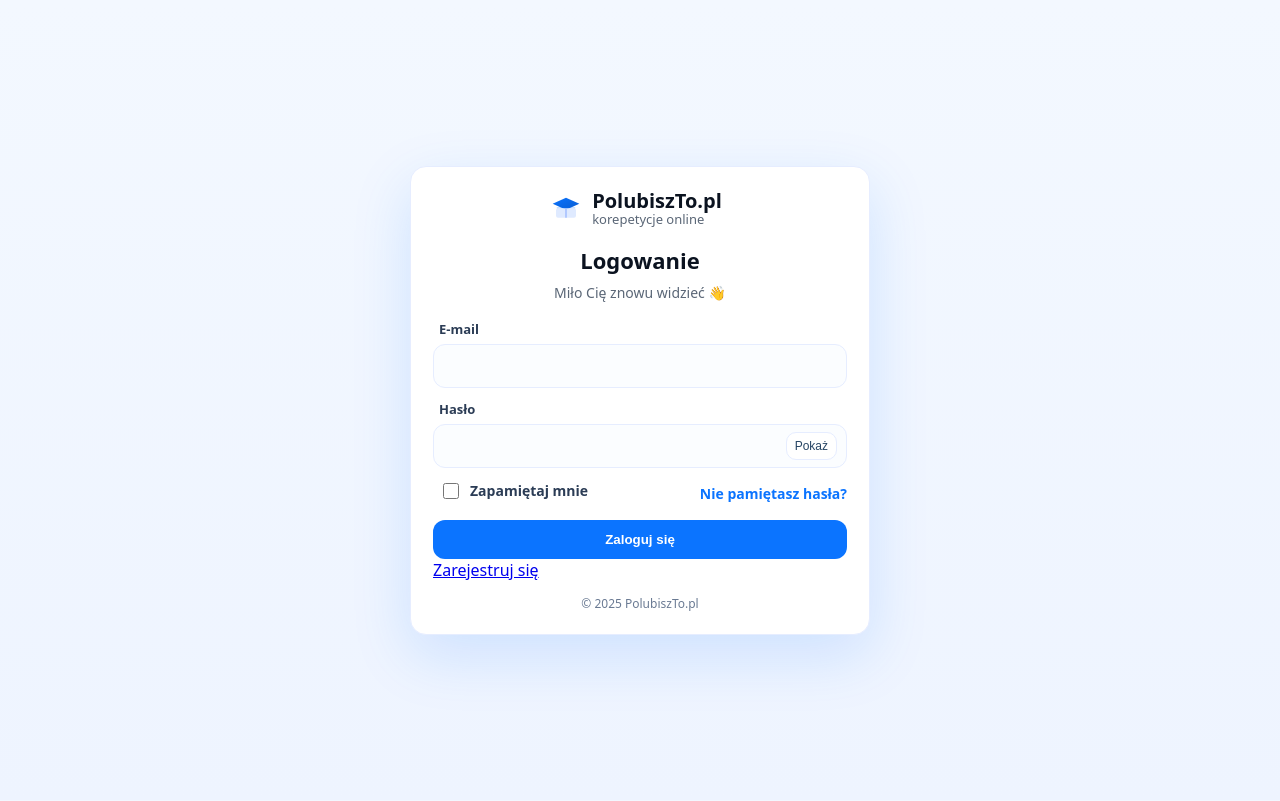
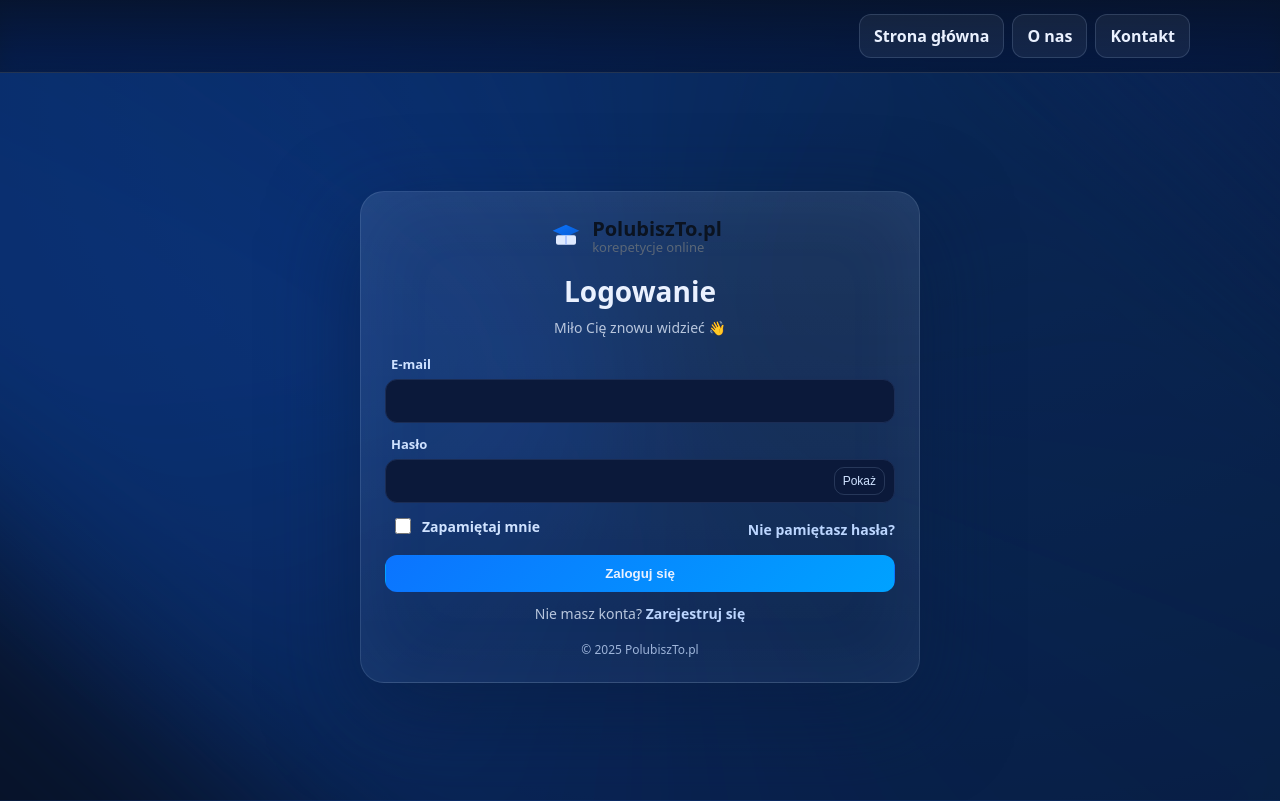
Before and after one commit to Bogdanaugustynski/Korepetycje-online, a Django app: page /login/ in a window 1280 px wide. Run offline with Django 5.2, Linux system fonts and the light colour scheme.

Commit message:
chore(deploy): wymuszenie ponownego wdrożenia tablicy

```diff
--- a/panel/templates/login.html
+++ b/panel/templates/login.html
@@ -7,63 +7,99 @@
 <title>Logowanie — PolubiszTo.pl</title>
 <style>
   :root{
-    --brand:#0b74ff;
-    --brand-700:#095cd1;
-    --ink:#0b1320;
-    --muted:#5b6777;
-    --line:#e6edff;
-    --bg:#f5f9ff;
-    --card:#ffffff;
-    --shadow:0 20px 60px rgba(11,116,255,.15);
-    --radius:16px;
-    --maxw:460px;
+    --brand:#0b74ff; --brand-700:#0a5fe0; --ink:#eaf1ff; --muted:#b8c6dd;
+    --line:rgba(188,214,255,.16); --bg0:#07132a; --bg1:#0a2a66;
+    --shadow-lg:0 40px 120px rgba(5,20,60,.55); --shadow-sm:0 10px 30px rgba(9,95,224,.35);
+    --radius:18px; --radius-lg:24px; --maxw:560px;
+    --field:#0b193a; --field-bd:#1b2d55;
   }
   *{box-sizing:border-box}
-  html,body{height:100%; margin:0; font-family:system-ui,-apple-system,Segoe UI,Roboto,Ubuntu,"Helvetica Neue",Arial,"Noto Sans",sans-serif; color:var(--ink); background:linear-gradient(180deg,#f3f8ff,#eef4ff)}
-  .wrap{min-height:100%; display:grid; place-items:center; padding:20px}
-  .card{width:min(var(--maxw),92vw); background:var(--card); border:1px solid var(--line); border-radius:var(--radius); box-shadow:var(--shadow); padding:22px}
-  /* kontener pod logo */
-  .brand{display:flex; justify-content:center; margin-bottom:16px}
-  h1{margin:0 0 8px 0; text-align:center; font-size:22px}
-  p.sub{margin:0 0 18px 0; text-align:center; color:var(--muted); font-size:14px}
+  html,body{height:100%;margin:0;font-family:system-ui,-apple-system,Inter,Segoe UI,Roboto,Arial,sans-serif;color:var(--ink)}
+  body{
+    background:radial-gradient(1200px 800px at 65% 10%, var(--bg1), var(--bg0));
+    -webkit-font-smoothing:antialiased; text-rendering:optimizeLegibility; overflow-x:hidden;
+  }
+  a{color:#bcd6ff;text-decoration:none}
+  a:hover{text-decoration:underline}
 
+  /* tło animowane (jak na stronie głównej) */
+  .morph{position:fixed; inset:-20%; z-index:-3;
+    background:conic-gradient(from 0deg at 50% 50%, #0b223f, #0f2a59, #13418f, #0b223f);
+    filter:blur(80px) saturate(120%); opacity:.55; animation:spin 55s linear infinite}
+  @keyframes spin{to{transform:rotate(1turn)}}
+
+  /* HEADER spójny ze stroną główną: lewa pusta, linki po prawej */
+  header{position:sticky;top:0;z-index:5;
+    background:linear-gradient(180deg,rgba(7,19,42,.92),rgba(7,19,42,.66));
+    border-bottom:1px solid var(--line); backdrop-filter:saturate(160%) blur(10px)}
+  .wrap{max-width:1140px;margin:0 auto;padding:0 20px}
+  .bar{display:flex;align-items:center;gap:12px;min-height:72px}
+  .nav{display:flex;gap:8px;margin-left:auto;align-items:center}
+  .btn{border:1px solid var(--line);background:rgba(255,255,255,.06);color:#eaf1ff;border-radius:12px;padding:10px 14px;font-weight:700}
+  .btn:hover{transform:translateY(-1px);box-shadow:var(--shadow-sm)}
+  .btn.primary{background:linear-gradient(135deg,#0b74ff,#00a2ff);border-color:transparent}
+
+  /* KARTA (glass) */
+  main{min-height:calc(100svh - 72px);display:grid;place-items:center;padding:32px 16px}
+  .card{
+    width:min(var(--maxw),92vw);
+    border-radius:var(--radius-lg);
+    background:linear-gradient(180deg,rgba(255,255,255,.08),rgba(255,255,255,.03));
+    border:1px solid var(--line);
+    box-shadow:0 30px 90px rgba(9,30,66,.6), inset 0 0 80px rgba(131,180,255,.08);
+    padding:24px;
+  }
+  .brand{display:flex;justify-content:center;margin-bottom:16px}
+  h1{margin:0 0 8px 0;text-align:center;font-size:clamp(22px,3.6vw,28px)}
+  p.sub{margin:0 0 18px 0;text-align:center;color:var(--muted);font-size:14px}
+
+  /* alert błędu */
+  .alert{margin:0 0 12px 0;padding:10px 12px;border:1px solid rgba(255,183,183,.35);
+    background:rgba(255,245,245,.06); color:#ffd3d3; border-radius:10px; font-size:14px; display:none}
+  .alert.show{display:block}
+
+  /* pola */
   .group{margin-bottom:12px}
-  label{display:block; font-weight:800; font-size:13px; margin:0 0 6px 6px; color:#2b3c55}
+  label{display:block;font-weight:800;font-size:13px;margin:0 0 6px 6px;color:#cfe2ff}
   .field{position:relative}
   input[type="email"], input[type="password"]{
-    width:100%; padding:12px 14px; border-radius:12px; border:1px solid var(--line); background:#fbfdff;
-    font-size:16px; outline:none;
+    width:100%; padding:12px 14px; border-radius:12px; border:1px solid var(--field-bd);
+    background:var(--field); color:#eaf1ff; font-size:16px; outline:none;
   }
-  input:focus{border-color:#cfe0ff; box-shadow:0 0 0 3px rgba(11,116,255,.15)}
+  input:focus{border-color:#3b82f6; box-shadow:0 0 0 4px rgba(59,130,246,.2)}
   .toggle{
     position:absolute; right:10px; top:50%; transform:translateY(-50%);
-    background:#fff; border:1px solid var(--line); border-radius:10px; padding:6px 8px; cursor:pointer;
-    font-size:12px; color:#274564;
+    background:transparent; border:1px solid var(--line); border-radius:10px; padding:6px 8px; cursor:pointer;
+    font-size:12px; color:#cfe2ff;
   }
 
-  .row{display:flex; align-items:center; justify-content:space-between; gap:12px; margin-top:6px}
-  .row a{color:var(--brand); text-decoration:none; font-weight:700; font-size:14px}
-  .row a:hover{text-decoration:underline}
+  .row{display:flex;align-items:center;justify-content:space-between;gap:12px;margin-top:6px}
+  .row a{font-weight:700;font-size:14px}
 
-  .btn{width:100%; margin-top:12px; background:var(--brand); color:#fff; border:none; border-radius:12px; padding:12px 16px; font-weight:900; cursor:pointer}
-  .btn:hover{background:var(--brand-700)}
+  .btn-block{width:100%; margin-top:12px}
   .note{margin-top:12px; text-align:center; font-size:14px; color:var(--muted)}
-  .note a{color:var(--brand); font-weight:800; text-decoration:none}
-  .note a:hover{text-decoration:underline}
+  .note a{font-weight:800}
 
-  .alert{margin-bottom:12px; padding:10px 12px; border:1px solid #ffd7d7; background:#fff5f5; color:#8a1f1f; border-radius:10px; font-size:14px; display:none}
-  .alert.show{display:block}
-
-  .chk{display:inline-flex; align-items:center; gap:8px; font-size:14px; color:#2b3c55}
-  .chk input{width:16px; height:16px}
-
-  footer{margin-top:14px; text-align:center; color:#6a7a93; font-size:12px}
+  footer{margin-top:18px;text-align:center;color:#9eb5da;font-size:12px}
 </style>
 </head>
 <body>
-  <div class="wrap">
-    <main class="card" role="dialog" aria-labelledby="t">
-      <!-- TU: wspólny nagłówek -->
+  <div class="morph" aria-hidden="true"></div>
+
+  <!-- HEADER -->
+  <header>
+    <div class="wrap bar">
+      <!-- lewa pusta -->
+      <nav class="nav" aria-label="Główne">
+        <a class="btn" href="/">Strona główna</a>
+        <a class="btn" href="/" onclick="event.preventDefault();location.href='/'+'#o-nas'">O nas</a>
+        <a class="btn" href="mailto:polubiszto.pl@gmail.com">Kontakt</a>
+      </nav>
+    </div>
+  </header>
+
+  <main>
+    <section class="card" role="dialog" aria-labelledby="t">
       <div class="brand">
         {% include "partials/brand.html" %}
       </div>
@@ -93,18 +129,24 @@
         </div>
 
         <div class="row">
-          <label class="chk"><input type="checkbox" name="remember" {% if request.POST.remember %}checked{% endif %}/> Zapamiętaj mnie</label>
+          <label class="chk" style="display:inline-flex;align-items:center;gap:8px;font-size:14px;color:#cfe2ff">
+            <input type="checkbox" name="remember" {% if request.POST.remember %}checked{% endif %} style="width:16px;height:16px" />
+            Zapamiętaj mnie
+          </label>
           <a href="/password-reset/">Nie pamiętasz hasła?</a>
         </div>
 
-        <button class="btn" type="submit">Zaloguj się</button>
-        <a href="/register/">Zarejestruj się</a>
-        <footer>© 2025 PolubiszTo.pl</footer>
+        <button class="btn btn-block primary" type="submit">Zaloguj się</button>
+
+        <p class="note">Nie masz konta? <a href="/register/">Zarejestruj się</a></p>
       </form>
-    </main>
-  </div>
+
+      <footer>© <span id="y"></span> PolubiszTo.pl</footer>
+    </section>
+  </main>
 
 <script>
+  document.getElementById('y').textContent = new Date().getFullYear();
   function togglePass(ev){
     const i = document.getElementById('password');
     const b = ev.currentTarget;
```
